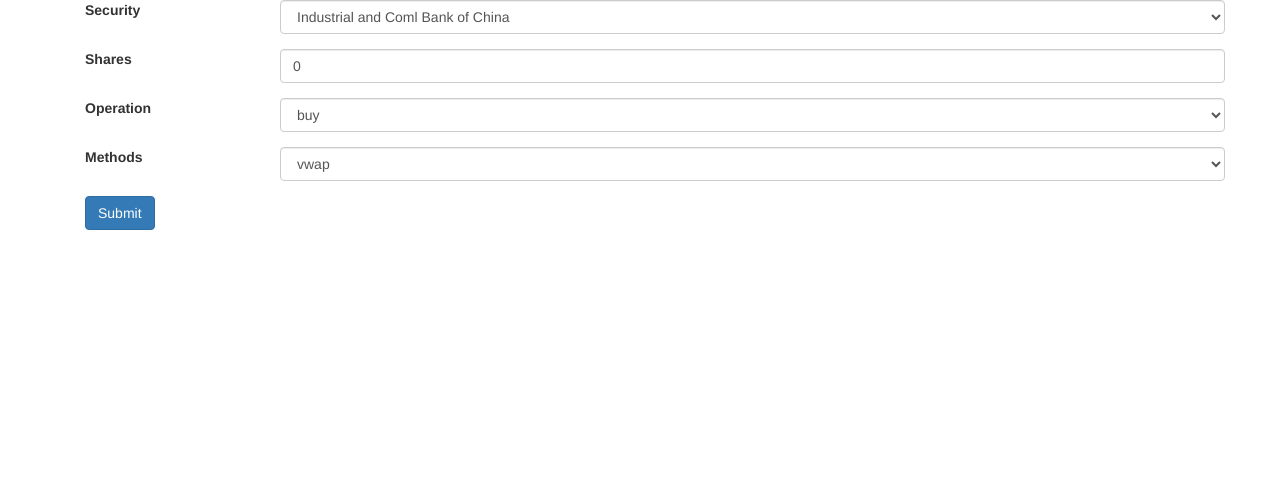
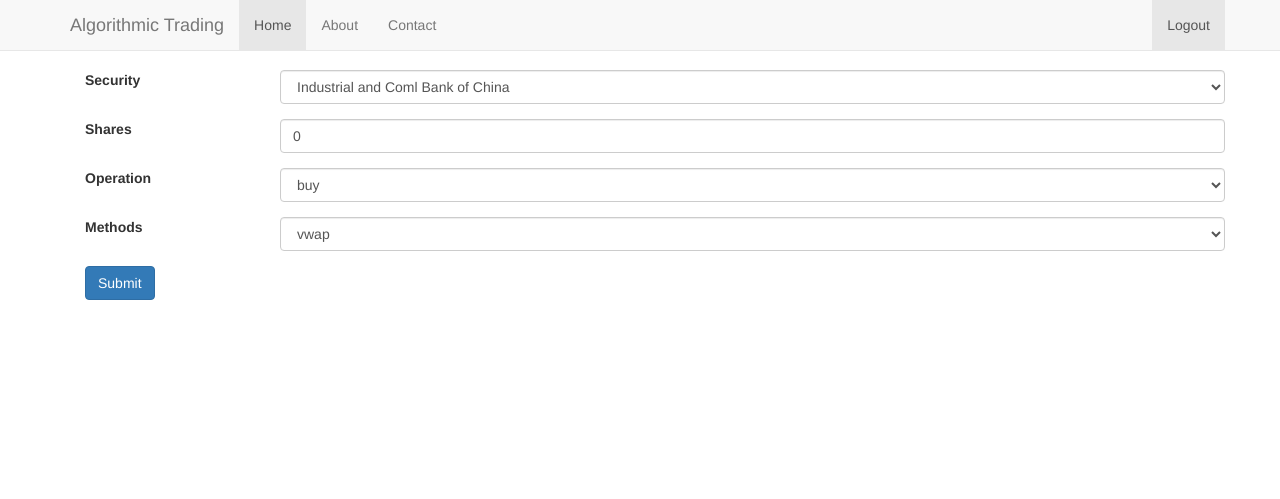
Before and after one commit to gdshen/algo_trading, a Python web app: template templates/home.html in a window 1280 px wide. Shown: the top 499 px of the page. Before the commit the page ends 230 px from the top, so only its background shows below. Run offline with Jinja, Linux system fonts and the light colour scheme; the template is opened without the code that fills it, so the values that code supplies are empty.

Commit message:
add navbar

```diff
--- /dev/null
+++ b/static/css/navbar-fixed-top.css
@@ -0,0 +1,4 @@
+body {
+  min-height: 2000px;
+  padding-top: 70px;
+}
--- a/templates/base.html
+++ b/templates/base.html
@@ -11,12 +11,13 @@
     <script src="{{ url_for('static', filename='js/jquery-3.1.1.js') }}"></script>
     <script src="{{ url_for('static', filename='js/bootstrap.js') }}"></script>
     <script src="{{ url_for('static', filename='js/vue.js') }}"></script>
-{#    <script src="{{ url_for('static', filename='js/vuex.js') }}"></script>#}
-{#    <script src="{{ url_for('static', filename='js/vue-resource.js') }}"></script>#}
+    {#    <script src="{{ url_for('static', filename='js/vuex.js') }}"></script>#}
+    {#    <script src="{{ url_for('static', filename='js/vue-resource.js') }}"></script>#}
     <script src="{{ url_for('static', filename='js/axios.js') }}"></script>
     <script src="{{ url_for('static', filename='js/vue-tables.min.js') }}"></script>
 
-    {% block head %}{% endblock %}
+    {% block userhead %}{% endblock %}
+    {% block head %} {% endblock %}
 </head>
 
 <body>
@@ -35,6 +36,8 @@
 {#</nav>#}
 
 <div class="container">
+    {% block nav %} {% endblock %}
+
     {% with messages = get_flashed_messages() %}
         {% if messages %}
             {% for message in messages %}
--- a/templates/home.html
+++ b/templates/home.html
@@ -1,4 +1,4 @@
-{% extends 'base.html' %}
+{% extends 'user.html' %}
 
 {% block head %}
     <title> User home </title>
--- /dev/null
+++ b/templates/user.html
@@ -0,0 +1,32 @@
+{% extends 'base.html' %}
+
+{% block userhead %}
+    <link href="{{ url_for('static', filename='css/navbar-fixed-top.css') }}" rel="stylesheet">
+{% endblock %}
+
+{% block nav %}
+    <nav class="navbar navbar-default navbar-fixed-top">
+        <div class="container">
+            <div class="navbar-header">
+                <button type="button" class="navbar-toggle collapsed" data-toggle="collapse" data-target="#navbar"
+                        aria-expanded="false" aria-controls="navbar">
+                    <span class="sr-only">Toggle navigation</span>
+                    <span class="icon-bar"></span>
+                    <span class="icon-bar"></span>
+                    <span class="icon-bar"></span>
+                </button>
+                <a class="navbar-brand" href="#">Algorithmic Trading</a>
+            </div>
+            <div id="navbar" class="navbar-collapse collapse">
+                <ul class="nav navbar-nav">
+                    <li class="active"><a href="#">Home</a></li>
+                    <li><a href="/predict">About</a></li>
+                    <li><a href="/actual">Contact</a></li>
+                </ul>
+                <ul class="nav navbar-nav navbar-right">
+                    <li class="active"><a href="/logout">Logout</a></li>
+                </ul>
+            </div><!--/.nav-collapse -->
+        </div>
+    </nav>
+{% endblock %}
```
